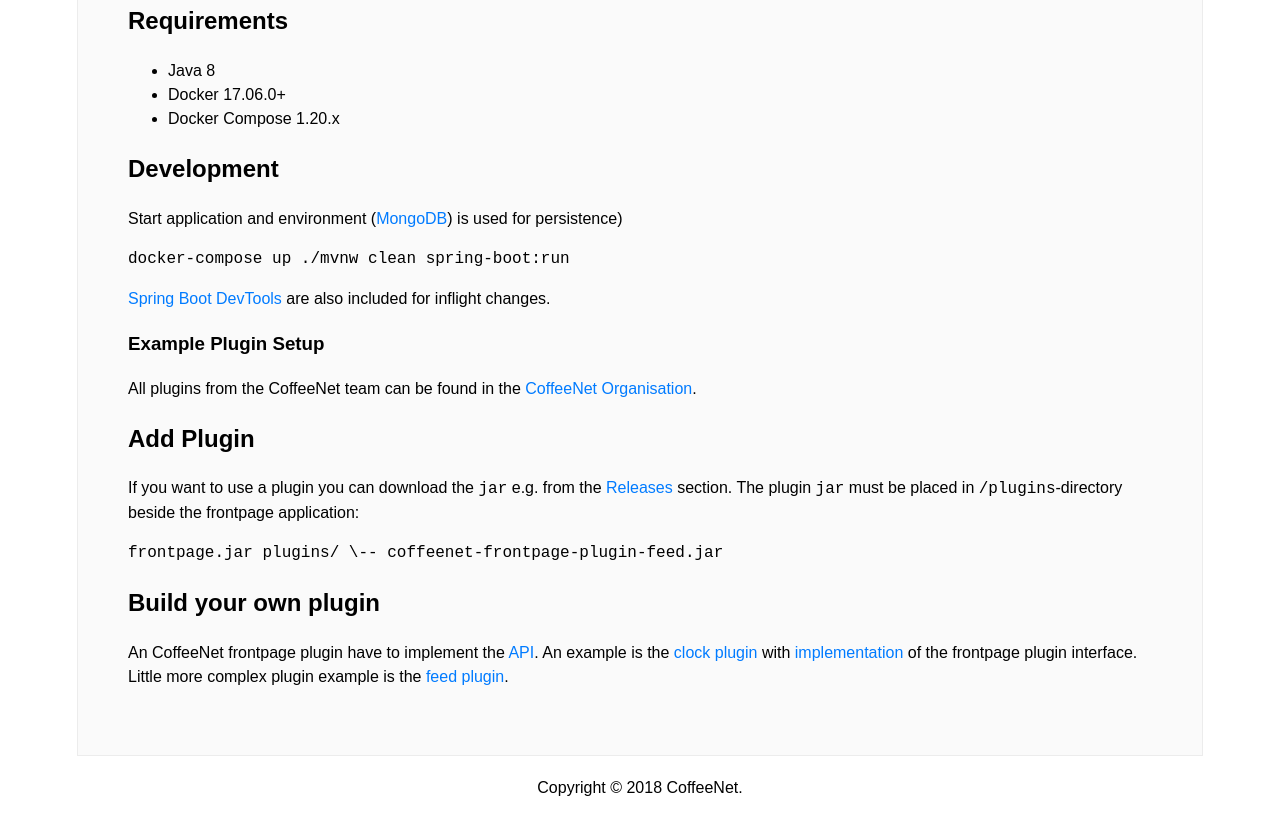
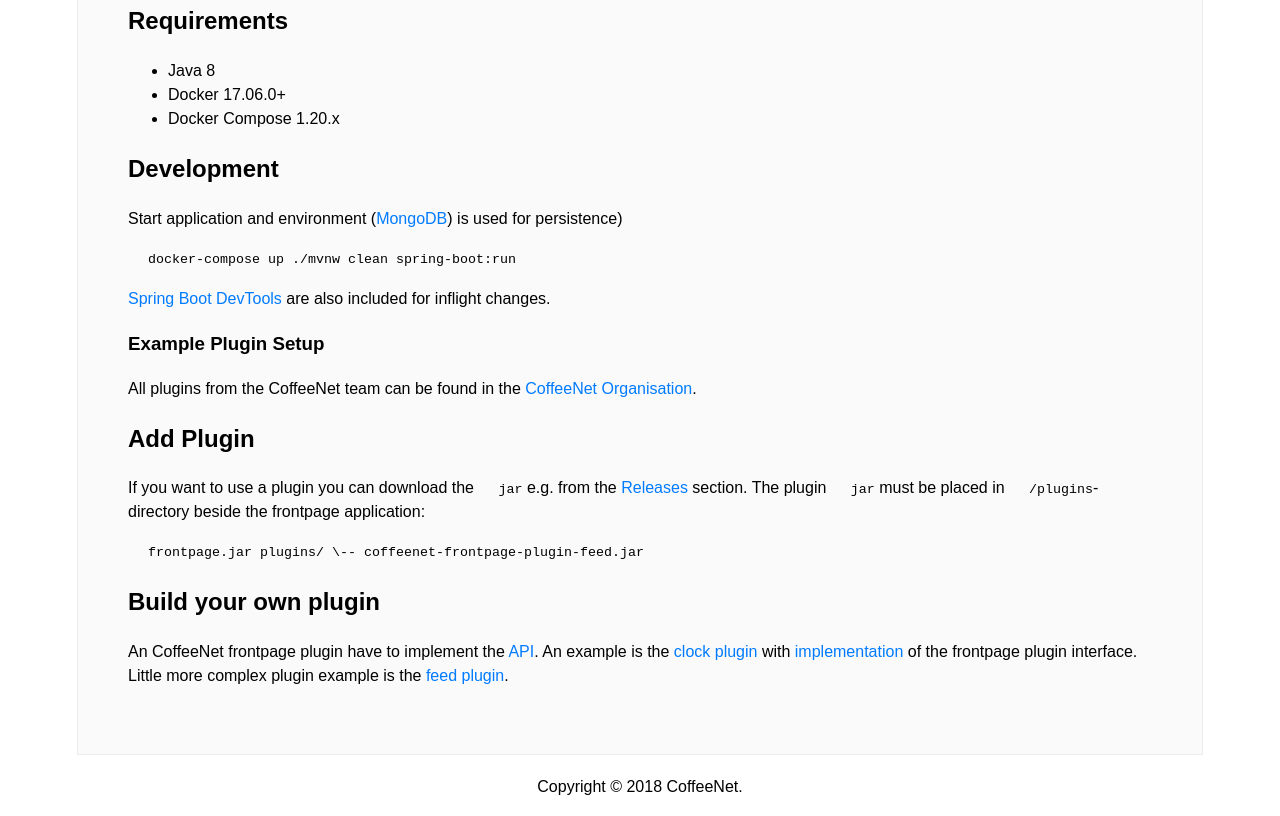
Before and after one commit to coffeenet/coffeenet.github.io, a plain HTML site: page projects/frontpage/index.html in a window 1280 px wide. Shown: the part 1179-1995 px from the top of the page. Drawn offline with Linux system fonts and the light colour scheme.

Commit message:
Built from commit 47eac9b5d9eda6cea78ad6c093394f9f03e26927

```diff
--- a/css/coffeenet.css
+++ b/css/coffeenet.css
@@ -25,6 +25,8 @@
 code {
     display: inline-block;
     white-space: normal;
+    font-size: smaller;
+    padding-left: 20px;
 }
 
 /* CoffeeNet */
```
